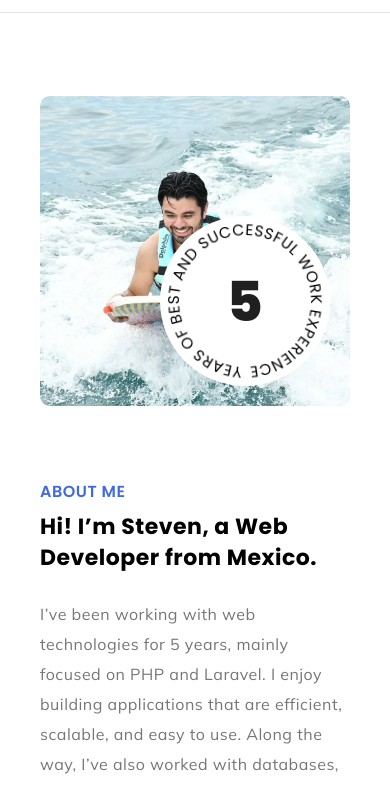
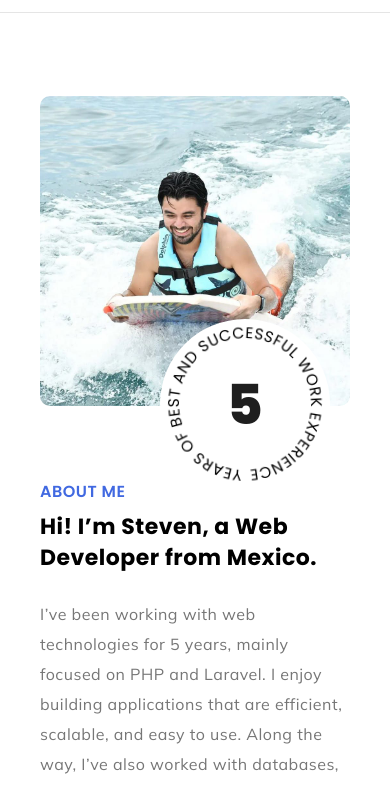
Before and after one commit to stevenhaucab/portfolio, a plain HTML site: page index.html in a window 390 px wide. Shown: the part 54-840 px from the top of the page. Drawn offline with Linux system fonts and the light colour scheme; some packages are replaced by stand-ins of ours; no server answers.

Commit message:
Correcciones de Movil

```diff
--- a/css/style.css
+++ b/css/style.css
@@ -2543,7 +2543,7 @@ body.dark .ryker_tm_settings .cursor li .svg,
 	.short_skills .icons ul li{width: 45px;height: 45px;margin-right: 15px;}
 	.short_skills .icons ul li .svg{width: 18px;height: 18px;}
 	.ryker_tm_title h3{font-size: 22px;}
-	.ryker_tm_about .experience{width: 170px;height: 170px;}
+	.ryker_tm_about .experience{width: 170px;height: 170px; top: 72%;}
 	.ryker_tm_about .experience .year{font-size: 55px;}
 	#circle text{font-size: 14px;}
 	#circle svg{width: 330px;height: 330px;top: -80px;left: -80px;}
```
